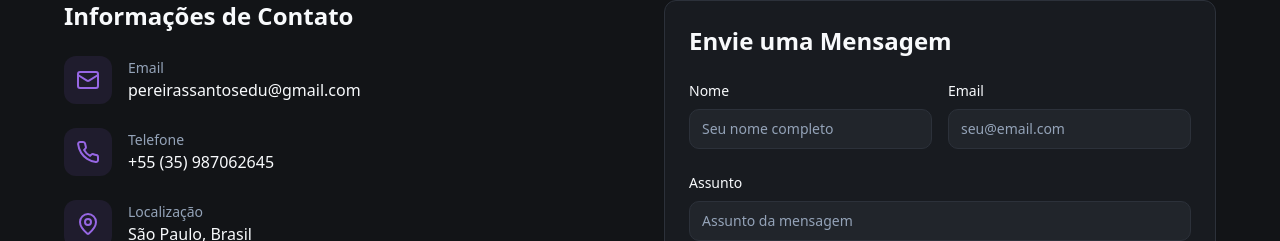
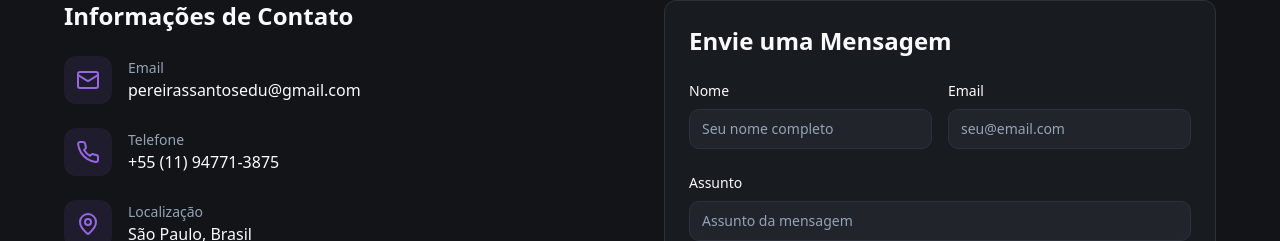
Before and after one commit to EduPereiraDev/violet-tech-folio, a React (Vite) app: page / in a window 1280 px wide. Shown: the part 8429-8670 px from the top of the page. Built offline with nearby package versions, Linux system fonts and the light colour scheme.

Commit message:
fix: atualizar número de telefone no contato

```diff
--- a/src/components/Contact.tsx
+++ b/src/components/Contact.tsx
@@ -71,8 +71,8 @@ const Contact = () => {
     {
       icon: Phone,
       label: "Telefone",
-      value: "+55 (35) 987062645",
-      link: "tel:+5535987062645"
+      value: "+55 (11) 94771-3875",
+      link: "tel:+5511947713875"
     },
     {
       icon: MapPin,
```
